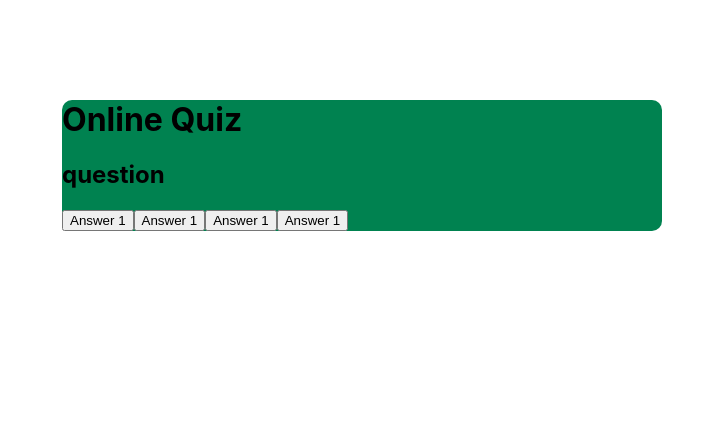
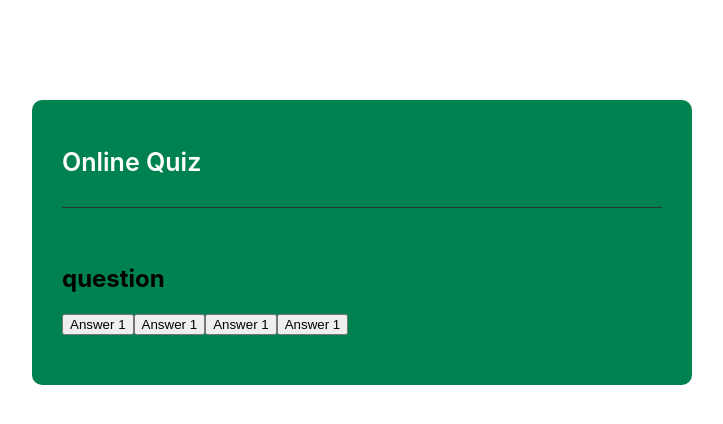
Before and after one commit to JessieHallDev/online-quiz, a React app: page / in a window 1280 px wide. Shown: the whole page, without its empty margins (278-1001 px from the left). Built offline with nearby package versions, Linux system fonts and the light colour scheme.

Commit message:
App.css quiz h1 added

```diff
--- a/src/Components/App/App.css
+++ b/src/Components/App/App.css
@@ -4,4 +4,23 @@
   max-width: 600px;
   margin: 100px auto;
   border-radius: 10px;
+  padding: 30px;
 }
+
+.App h1{
+  font-size: 25px;
+  color: white;
+  font-weight: 600;
+  border-bottom: 1px solid #333;
+  padding-bottom: 30px;
+}
+
+.quiz {
+   padding:20px 0;
+}
+
+.quiz h1 {
+  font-size: 18px;
+  color: white;
+  font-weight: 600;
+}
```
